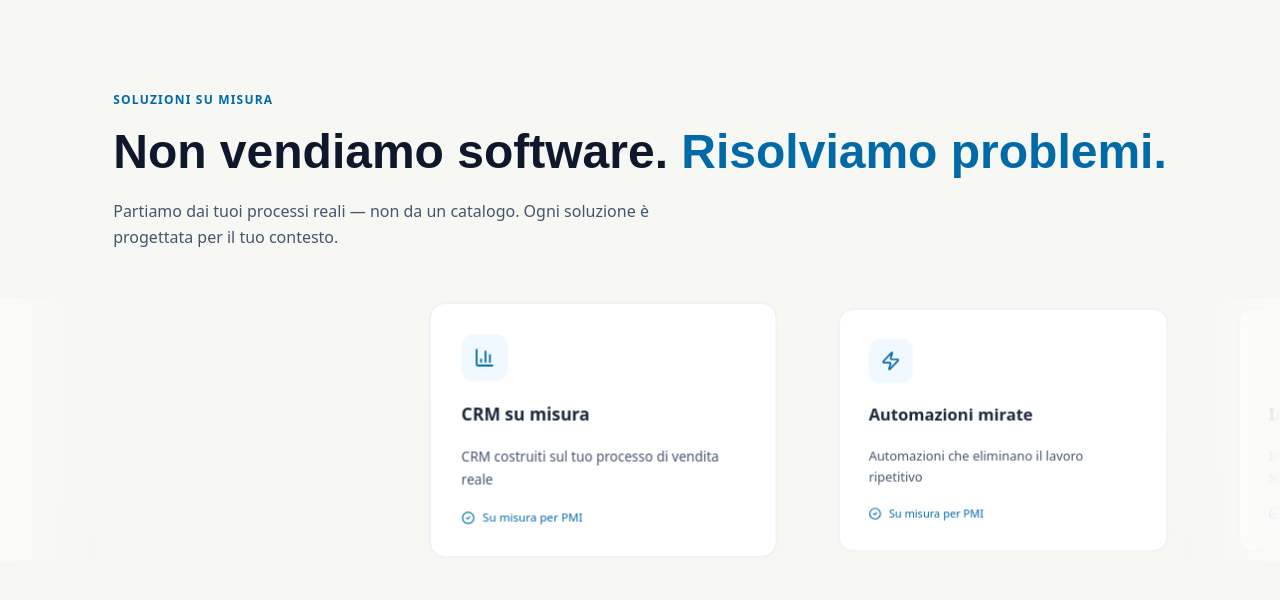
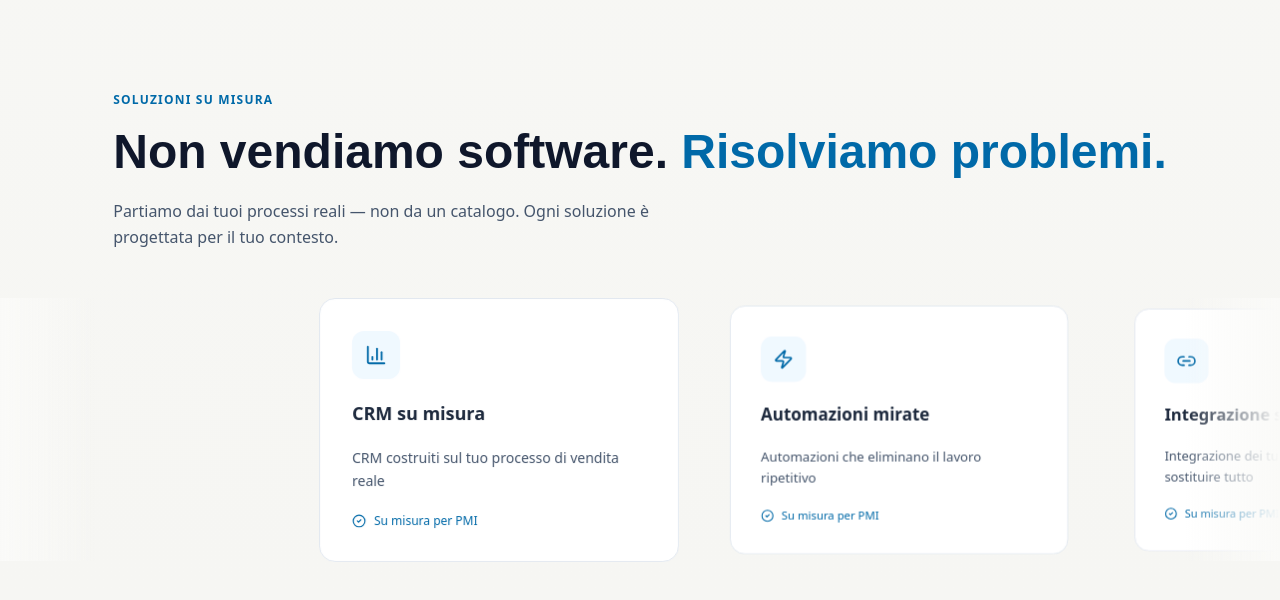
Before and after one commit to Gim2510/fe_service, a React (Vite) app: page / in a window 1280 px wide. Shown: the part 3041-3641 px from the top of the page. Built offline with nearby package versions, Linux system fonts and the light colour scheme; no server answers; a web font is replaced by a local one.

Commit message:
TBDO-09: titolo sempre visibile + card anticipate in soluzioni su misura
Titolo appare piu velocemente (0-5% invece di 0-8%) e resta visibile.
Card compaiono prima: reveal 5-12% (era 8-18%), scroll orizzontale parte
da 15% (era 22%), card individuali partono da 14% (era 20%).

```diff
--- a/src/Components/Home/HorizontalSolutions.tsx
+++ b/src/Components/Home/HorizontalSolutions.tsx
@@ -68,21 +68,21 @@ export function HorizontalSolutions({ theme }: { theme: string }) {
 
     const sp = { stiffness: 80, damping: 28, mass: 0.8 };
 
-    // Header animation — title appears first
-    const headerScale   = useSpring(useTransform(scrollYProgress, [0, 0.08], [0.96, 1]), sp);
-    const headerOpacity = useSpring(useTransform(scrollYProgress, [0, 0.08], [0, 1]), sp);
+    // Header: title appears quickly then stays visible
+    const headerScale   = useSpring(useTransform(scrollYProgress, [0, 0.05], [0.96, 1]), sp);
+    const headerOpacity = useSpring(useTransform(scrollYProgress, [0, 0.05], [0, 1]), sp);
 
-    // Cards hidden initially, appear after header settles
-    const cardsRevealStart = 0.08;
-    const cardsRevealEnd   = 0.18;
+    // Cards appear right after header, earlier than before
+    const cardsRevealStart = 0.05;
+    const cardsRevealEnd   = 0.12;
     const cardsOpacity = useSpring(
         useTransform(scrollYProgress, [cardsRevealStart, cardsRevealEnd], [0, 1]),
         sp
     );
 
-    // Horizontal scroll starts AFTER cards are fully visible
+    // Horizontal scroll starts earlier
     const x = useSpring(
-        useTransform(scrollYProgress, [0.22, 1], ["35%", "-72%"]),
+        useTransform(scrollYProgress, [0.15, 1], ["35%", "-72%"]),
         sp
     );
 
@@ -183,8 +183,8 @@ function SolutionCard({ item, index, isDark, theme: _theme, progress }: {
 }) {
     const sp = { stiffness: 80, damping: 28, mass: 0.8 };
 
-    // Card activation ranges — staggered after reveal
-    const cardStart = 0.20 + index * 0.10;
+    // Card activation ranges — earlier than before
+    const cardStart = 0.14 + index * 0.10;
     const cardEnd   = cardStart + 0.14;
     const scale     = useSpring(useTransform(progress, [cardStart, cardEnd], [0.92, 1]), sp);
     const rotateY   = useSpring(useTransform(progress, [cardStart, cardEnd], [6, 0]), sp);
```
